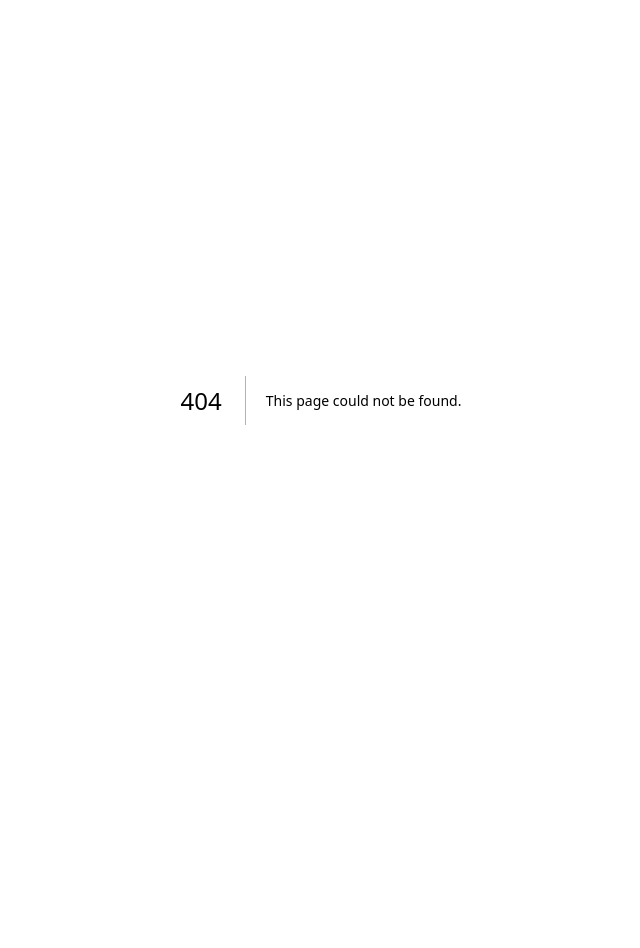
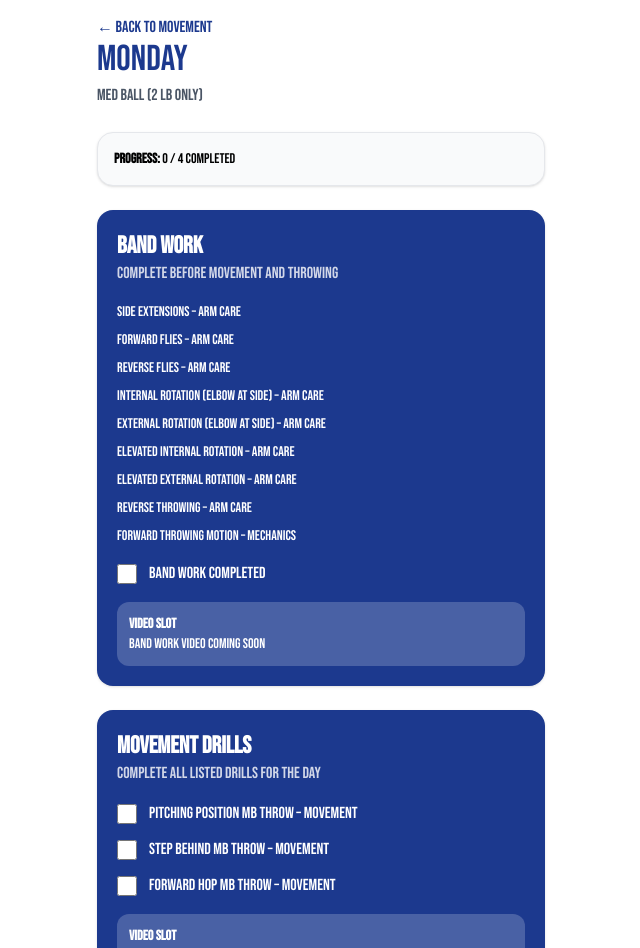
Before and after one commit to shawnsemple/prime-training, a Next.js app: page /movement/monday in a window 1280 px wide. Before the commit this address had no page. Shown: the top 948 px of the page, without its empty margins (319-959 px from the left). Before the commit the page ends 800 px from the top, so only its background shows below. Built offline with nearby package versions, Linux system fonts and the light colour scheme.

Commit message:
moved band work to movement section

```diff
--- /dev/null
+++ b/app/movement/MovementDayTemplate.tsx
@@ -0,0 +1,127 @@
+"use client";
+
+import Link from "next/link";
+import { useState } from "react";
+
+type MovementDayTemplateProps = {
+  day: string;
+  title: string;
+  accent: "blue" | "red" | "gray";
+  drills: string[];
+};
+
+export default function MovementDayTemplate({
+  day,
+  title,
+  accent,
+  drills,
+}: MovementDayTemplateProps) {
+  const [bandDone, setBandDone] = useState(false);
+  const [completed, setCompleted] = useState<boolean[]>(drills.map(() => false));
+
+  const titleColor =
+    accent === "blue"
+      ? "text-blue-900"
+      : accent === "red"
+      ? "text-red-600"
+      : "text-gray-900";
+
+  const cardColor =
+    accent === "blue"
+      ? "bg-blue-900 text-white"
+      : accent === "red"
+      ? "bg-red-600 text-white"
+      : "bg-gray-900 text-white";
+
+  const doneCount = Number(bandDone) + completed.filter(Boolean).length;
+  const totalCount = 1 + drills.length;
+
+  return (
+    <main className="min-h-screen bg-white text-black p-4">
+      <div className="max-w-md mx-auto space-y-6">
+        <Link href="/movement">
+          <button className="text-blue-900 font-medium hover:underline">
+            ← Back to Movement
+          </button>
+        </Link>
+
+        <div>
+          <h1 className={`text-4xl ${titleColor}`}>{day.toUpperCase()}</h1>
+          <p className="text-gray-600 mt-1">{title}</p>
+        </div>
+
+        <div className="rounded-2xl border border-gray-200 bg-gray-50 p-4 shadow">
+          <p className="text-sm">
+            <span className="font-semibold">Progress:</span> {doneCount} / {totalCount} completed
+          </p>
+        </div>
+
+        {/* BAND WORK */}
+        <div className={`${cardColor} rounded-2xl p-5 shadow space-y-4`}>
+          <div>
+            <h2 className="text-2xl font-semibold">Band Work</h2>
+            <p className="text-white/80">Complete before movement and throwing</p>
+          </div>
+
+          <div className="space-y-2 text-sm">
+            <p>Side Extensions – Arm Care</p>
+            <p>Forward Flies – Arm Care</p>
+            <p>Reverse Flies – Arm Care</p>
+            <p>Internal Rotation (elbow at side) – Arm Care</p>
+            <p>External Rotation (elbow at side) – Arm Care</p>
+            <p>Elevated Internal Rotation – Arm Care</p>
+            <p>Elevated External Rotation – Arm Care</p>
+            <p>Reverse Throwing – Arm Care</p>
+            <p>Forward Throwing Motion – Mechanics</p>
+          </div>
+
+          <label className="flex items-center gap-3">
+            <input
+              type="checkbox"
+              checked={bandDone}
+              onChange={() => setBandDone(!bandDone)}
+              className="h-5 w-5"
+            />
+            <span>Band work completed</span>
+          </label>
+
+          <div className="rounded-xl bg-white/20 p-3 text-sm">
+            <p className="font-semibold">Video Slot</p>
+            <p>Band work video coming soon</p>
+          </div>
+        </div>
+
+        {/* MOVEMENT DRILLS */}
+        <div className={`${cardColor} rounded-2xl p-5 shadow space-y-4`}>
+          <div>
+            <h2 className="text-2xl font-semibold">Movement Drills</h2>
+            <p className="text-white/80">Complete all listed drills for the day</p>
+          </div>
+
+          <div className="space-y-3">
+            {drills.map((drill, index) => (
+              <label key={drill} className="flex items-center gap-3">
+                <input
+                  type="checkbox"
+                  checked={completed[index]}
+                  onChange={() => {
+                    const updated = [...completed];
+                    updated[index] = !updated[index];
+                    setCompleted(updated);
+                  }}
+                  className="h-5 w-5"
+                />
+                <span>{drill}</span>
+              </label>
+            ))}
+          </div>
+
+          <div className="rounded-xl bg-white/20 p-3 text-sm">
+            <p className="font-semibold">Video Slot</p>
+            <p>Movement drill videos coming soon</p>
+          </div>
+        </div>
+      </div>
+    </main>
+  );
+}
--- /dev/null
+++ b/app/movement/friday/page.tsx
@@ -0,0 +1,18 @@
+import MovementDayTemplate from "../MovementDayTemplate";
+
+export default function FridayMovementPage() {
+  return (
+    <MovementDayTemplate
+      day="Friday"
+      title="PVC Pipe"
+      accent="blue"
+      drills={[
+        "Airplanes – Movement",
+        "Single Leg Airplanes – Movement",
+        "Pivot Rotations – Movement",
+        "Neutral Rotations – Movement",
+        "Hip Separation Drill – Movement",
+      ]}
+    />
+  );
+}
--- /dev/null
+++ b/app/movement/monday/page.tsx
@@ -0,0 +1,16 @@
+import MovementDayTemplate from "../MovementDayTemplate";
+
+export default function MondayMovementPage() {
+  return (
+    <MovementDayTemplate
+      day="Monday"
+      title="Med Ball (2 LB Only)"
+      accent="blue"
+      drills={[
+        "Pitching Position MB Throw – Movement",
+        "Step Behind MB Throw – Movement",
+        "Forward Hop MB Throw – Movement",
+      ]}
+    />
+  );
+}
--- /dev/null
+++ b/app/movement/page.tsx
@@ -0,0 +1,63 @@
+import Link from "next/link";
+
+const movementDays = [
+  {
+    name: "Monday",
+    type: "Med Ball (2 LB Only)",
+    href: "/movement/monday",
+    color: "bg-blue-900 text-white",
+  },
+  {
+    name: "Tuesday",
+    type: "Water Bag (Circle)",
+    href: "/movement/tuesday",
+    color: "bg-red-600 text-white",
+  },
+  {
+    name: "Thursday",
+    type: "Water Bag (Log)",
+    href: "/movement/thursday",
+    color: "bg-gray-900 text-white",
+  },
+  {
+    name: "Friday",
+    type: "PVC Pipe",
+    href: "/movement/friday",
+    color: "bg-blue-100 text-blue-900",
+  },
+];
+
+export default function MovementPage() {
+  return (
+    <main className="min-h-screen bg-white text-black p-4">
+      <div className="max-w-md mx-auto space-y-6">
+        <Link href="/">
+          <button className="text-blue-900 font-medium hover:underline">
+            ← Back
+          </button>
+        </Link>
+
+        <h1 className="text-4xl text-blue-900">MOVEMENT DRILLS</h1>
+
+        <p className="text-gray-600">
+          Weekly movement drill work built around med balls, water bags, and PVC pipe routines.
+        </p>
+
+        <div className="space-y-4">
+          {movementDays.map((day) => (
+            <Link key={day.name} href={day.href}>
+              <button
+                className={`w-full rounded-2xl p-5 text-left shadow hover:opacity-90 active:scale-95 transition ${day.color}`}
+              >
+                <h2 className="text-2xl font-semibold">{day.name}</h2>
+                <p className={day.color.includes("text-white") ? "text-white/80" : "text-gray-700"}>
+                  {day.type}
+                </p>
+              </button>
+            </Link>
+          ))}
+        </div>
+      </div>
+    </main>
+  );
+}
--- /dev/null
+++ b/app/movement/thursday/page.tsx
@@ -0,0 +1,16 @@
+import MovementDayTemplate from "../MovementDayTemplate";
+
+export default function ThursdayMovementPage() {
+  return (
+    <MovementDayTemplate
+      day="Thursday"
+      title="Water Bag (Log)"
+      accent="gray"
+      drills={[
+        "Power Stance Rotations – Movement",
+        "Power Stance Step Back Rotations – Movement",
+        "Kickstand Rotations – Movement",
+      ]}
+    />
+  );
+}
--- /dev/null
+++ b/app/movement/tuesday/page.tsx
@@ -0,0 +1,16 @@
+import MovementDayTemplate from "../MovementDayTemplate";
+
+export default function TuesdayMovementPage() {
+  return (
+    <MovementDayTemplate
+      day="Tuesday"
+      title="Water Bag (Circle)"
+      accent="red"
+      drills={[
+        "Center Chaos – Movement",
+        "Frontside Chaos – Movement",
+        "Overhead Chaos – Movement",
+      ]}
+    />
+  );
+}
--- a/app/page.tsx
+++ b/app/page.tsx
@@ -22,7 +22,6 @@ export default function Home() {
           </Link>
         </div>
 
-        {/* Throwing */}
         <Link href="/throwing">
           <button className="w-full bg-blue-900 hover:opacity-90 p-5 rounded-2xl text-left mb-4 text-white shadow active:scale-95 transition">
             <h2 className="text-xl font-semibold">Today’s Throwing</h2>
@@ -30,7 +29,6 @@ export default function Home() {
           </button>
         </Link>
 
-        {/* Lift */}
         <Link href="/lift">
           <button className="w-full bg-red-600 hover:opacity-90 p-5 rounded-2xl text-left mb-4 text-white shadow active:scale-95 transition">
             <h2 className="text-xl font-semibold">Today’s Lift</h2>
@@ -38,13 +36,18 @@ export default function Home() {
           </button>
         </Link>
 
-        {/* Arm Care */}
         <button className="w-full bg-gray-900 hover:opacity-90 p-5 rounded-2xl text-left mb-4 text-white shadow active:scale-95 transition">
           <h2 className="text-xl font-semibold">Arm Care</h2>
           <p className="text-gray-300">Bands + Recovery</p>
         </button>
 
-        {/* Library */}
+        <Link href="/movement">
+          <button className="w-full bg-blue-100 hover:opacity-90 p-5 rounded-2xl text-left mb-4 text-blue-900 shadow active:scale-95 transition">
+            <h2 className="text-xl font-semibold">Movement Drills</h2>
+            <p className="text-red-600">Med ball, water bag, and PVC pipe work</p>
+          </button>
+        </Link>
+
         <Link href="/library">
           <button className="w-full bg-white border-2 border-blue-900 hover:bg-gray-100 p-5 rounded-2xl text-left text-blue-900 shadow active:scale-95 transition">
             <h2 className="text-xl font-semibold">Workout Library</h2>
--- a/app/throwing/ThrowingDayTemplate.tsx
+++ b/app/throwing/ThrowingDayTemplate.tsx
@@ -22,7 +22,6 @@ export default function ThrowingDayTemplate({
   notes,
   extras,
 }: ThrowingDayTemplateProps) {
-  const [bandWorkDone, setBandWorkDone] = useState(false);
   const [tapAndGoDone, setTapAndGoDone] = useState(false);
   const [stepBackDone, setStepBackDone] = useState(false);
   const [catchPlayDone, setCatchPlayDone] = useState(false);
@@ -43,18 +42,16 @@ export default function ThrowingDayTemplate({
       : "text-blue-900";
 
   const completedCount =
-    Number(bandWorkDone) +
     Number(tapAndGoDone) +
     Number(stepBackDone) +
     Number(catchPlayDone) +
     extrasDone.filter(Boolean).length;
 
-  const totalCount = 4 + extras.length;
+  const totalCount = 3 + extras.length;
 
   return (
     <main className="min-h-screen bg-white text-black p-4">
       <div className="max-w-md mx-auto space-y-6">
-
         <Link href="/throwing">
           <button className="text-blue-900 font-medium hover:underline">
             ← Back to Throwing
@@ -68,7 +65,6 @@ export default function ThrowingDayTemplate({
           <p className="text-gray-600 mt-1">{intent}</p>
         </div>
 
-        {/* Progress */}
         <div className="rounded-2xl border border-gray-200 bg-gray-50 p-4 shadow">
           <p className="text-sm">
             <span className="font-semibold">Progress:</span>{" "}
@@ -76,54 +72,23 @@ export default function ThrowingDayTemplate({
           </p>
         </div>
 
-        {/* BAND WORK */}
+        {/* PLYO CARE */}
         <div className={`${accentClasses} rounded-2xl p-5 shadow space-y-4`}>
           <div>
-            <h2 className="text-2xl font-semibold">Band Work</h2>
+            <h2 className="text-2xl font-semibold">Plyo Care</h2>
             <p className={accent === "gray" ? "text-gray-700" : "text-white/80"}>
-              Complete before throwing every day
+              Complete before throwing
             </p>
-
-            <div className="mt-3 space-y-2 text-sm">
-              <p>Side Extensions – Arm Care</p>
-              <p>Forward Flies – Arm Care</p>
-              <p>Reverse Flies – Arm Care</p>
-              <p>Internal Rotation (elbow at side) – Arm Care</p>
-              <p>External Rotation (elbow at side) – Arm Care</p>
-              <p>Elevated Internal Rotation – Arm Care</p>
-              <p>Elevated External Rotation – Arm Care</p>
-              <p>Reverse Throwing – Arm Care</p>
-              <p>Forward Throwing Motion – Mechanics</p>
           </div>
-
-            <div className="mt-4 flex items-center gap-3">
-              <input
-                type="checkbox"
-                checked={bandWorkDone}
-                onChange={() => setBandWorkDone(!bandWorkDone)}
-                className="h-5 w-5"
-              />
-              <span>Band work completed</span>
-            </div>
-
-            <div className="mt-3 rounded-xl bg-white/20 p-3 text-sm">
-              <p className="font-semibold">Video Slot</p>
-              <p>Band work video coming soon</p>
-            </div>
-          </div>
-        </div>
-
-        {/* PLYO CARE */}
-        <div className="rounded-2xl border border-gray-200 bg-white p-5 shadow space-y-4">
-          <h2 className="text-2xl text-blue-900">Plyo Care</h2>
 
           <label className="flex items-center gap-3">
             <input
               type="checkbox"
               checked={tapAndGoDone}
               onChange={() => setTapAndGoDone(!tapAndGoDone)}
+              className="h-5 w-5"
             />
-            Tap and Gos — 10 throws
+            <span>Tap and Gos — 10 throws</span>
           </label>
 
           <label className="flex items-center gap-3">
@@ -131,35 +96,59 @@ export default function ThrowingDayTemplate({
               type="checkbox"
               checked={stepBackDone}
               onChange={() => setStepBackDone(!stepBackDone)}
+              className="h-5 w-5"
             />
-            Step-Back Throws — 10 throws
+            <span>Step-Back Throws — 10 throws</span>
           </label>
+
+          <div className="rounded-xl bg-white/20 p-3 text-sm">
+            <p className="font-semibold">Video Slot</p>
+            <p>Plyo Care video coming soon</p>
+          </div>
         </div>
 
         {/* THROWING */}
         <div className="rounded-2xl border border-gray-200 bg-white p-5 shadow space-y-4">
+          <div>
             <h2 className="text-2xl text-blue-900">Throwing</h2>
+            <p className="text-gray-600">{catchPlayThrows} total throws</p>
+          </div>
 
-          <p>{catchPlayThrows} total throws</p>
-          <p><strong>Distances:</strong> {distances}</p>
-          <p><strong>Notes:</strong> {notes}</p>
+          <div className="space-y-2 text-sm">
+            <p>
+              <span className="font-semibold">Distances:</span> {distances}
+            </p>
+            <p>
+              <span className="font-semibold">Notes:</span> {notes}
+            </p>
+          </div>
 
           <label className="flex items-center gap-3">
             <input
               type="checkbox"
               checked={catchPlayDone}
               onChange={() => setCatchPlayDone(!catchPlayDone)}
+              className="h-5 w-5"
             />
-            Throwing completed
+            <span>Throwing completed</span>
           </label>
+
+          <div className="rounded-xl bg-gray-50 p-3 text-sm">
+            <p className="font-semibold">Video Slot</p>
+            <p>Throwing video coming soon</p>
+          </div>
         </div>
 
         {/* EXTRAS */}
         <div className="rounded-2xl border border-gray-200 bg-white p-5 shadow space-y-4">
+          <div>
             <h2 className="text-2xl text-blue-900">Extras</h2>
+            <p className="text-gray-600">Additional work for the day</p>
+          </div>
 
+          <div className="space-y-3">
             {extras.map((extra, index) => (
-            <label key={index} className="flex items-center gap-3">
+              <label key={extra} className="flex items-center gap-3">
                 <input
                   type="checkbox"
                   checked={extrasDone[index]}
@@ -168,12 +157,18 @@ export default function ThrowingDayTemplate({
                     updated[index] = !updated[index];
                     setExtrasDone(updated);
                   }}
+                  className="h-5 w-5"
                 />
-              {extra}
+                <span>{extra}</span>
               </label>
             ))}
           </div>
 
+          <div className="rounded-xl bg-gray-50 p-3 text-sm">
+            <p className="font-semibold">Video Slot</p>
+            <p>Extras video coming soon</p>
+          </div>
+        </div>
       </div>
     </main>
   );
```
Lines whose indentation alone changed are shown as unchanged.
